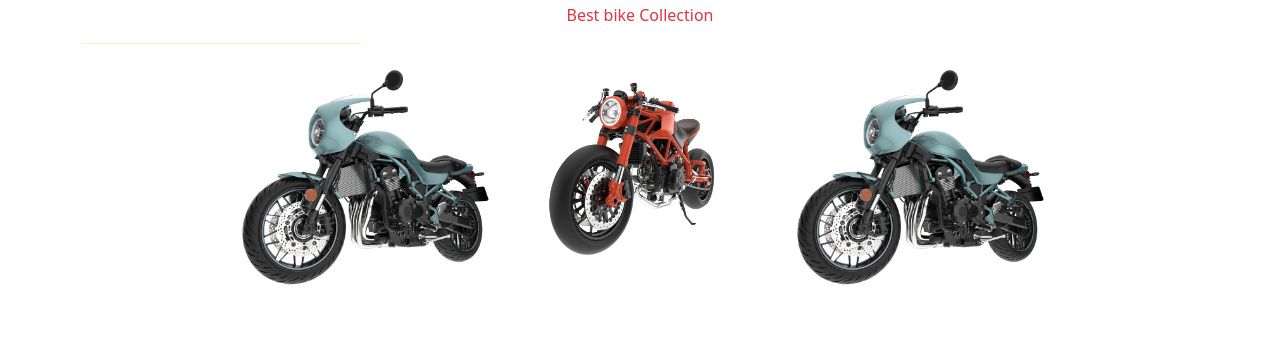
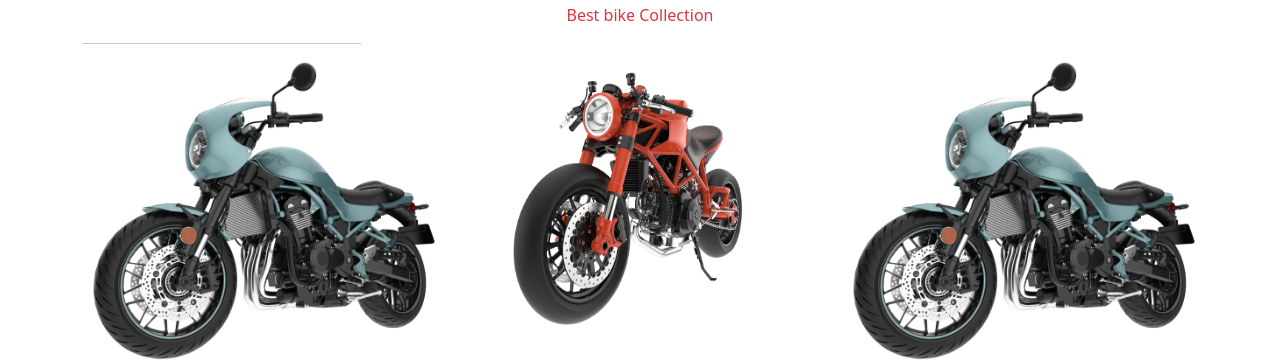
Before and after one commit to Najmul-Shaon/bike_zone, a plain HTML site: page index.html in a window 1280 px wide. Shown: the part 717-1077 px from the top of the page. Before the commit the page ends 1010 px from the top, so only its background shows below. Drawn offline with nearby package versions, Linux system fonts and the light colour scheme.

Commit message:
feature bike add

```diff
--- a/index.html
+++ b/index.html
@@ -193,14 +193,17 @@
     <!-- main section  -->
     <main>
       <!-- feature bike  -->
-      <section class="mt-5 text-center container">
-        <h1 class="text-black">Fetured Bikes In This Year</h1>
-        <p class="text-danger">Best bike Collection</p>
-        <hr class="text-warning w-25" />
-        <div class="container">
-          <img class="w-25 p-2" src="images/bike-5.png" alt="" />
-          <img class="w-25 p-2" src="images/bike-6.png" alt="" />
-          <img class="w-25 p-2" src="images/bike-7.png" alt="" />
+      <section class="container">
+        <div class="mt-5 text-center">
+          <h1 class="text-black">Fetured Bikes In This Year</h1>
+          <p class="text-danger">Best bike Collection</p>
+          <hr class="w-25" />
+          <!-- <hr class="text-warning w-25" /> -->
+        </div>
+        <div class="row">
+          <img class="col-md-4" src="images/bike-5.png" alt="" />
+          <img class="col-md-4" src="images/bike-6.png" alt="" />
+          <img class="col-md-4" src="images/bike-7.png" alt="" />
         </div>
       </section>
     </main>
```
